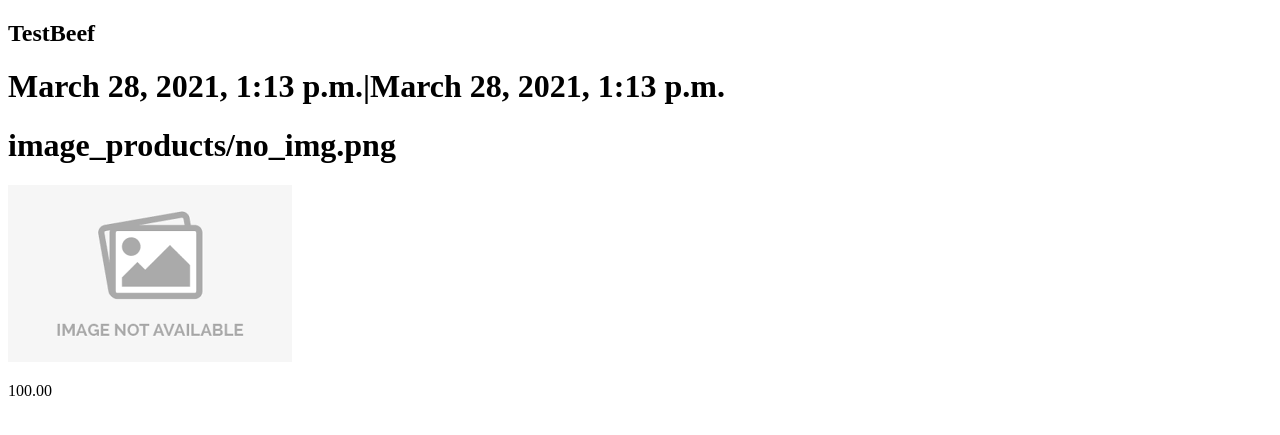
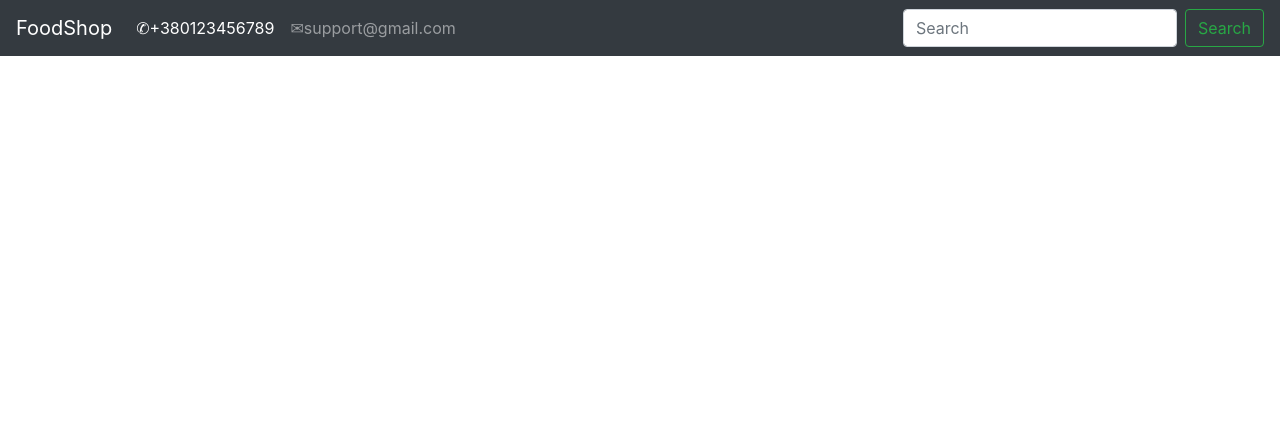
Before and after one commit to DmytroBerezhanskiy/Diplom, a Django app: a page that uses foodshop/templates/shop/base.html in a window 1280 px wide. Shown: the top 435 px of the page. Run offline with Django 3.2, Linux system fonts and the light colour scheme; data comes from the database, SQL or seed files in the repository; some libraries are stand-ins or nearby versions.

Commit message:
A few front

```diff
--- a/foodshop/templates/shop/base.html
+++ b/foodshop/templates/shop/base.html
@@ -6,9 +6,37 @@
           content="width=device-width, user-scalable=no, initial-scale=1.0, maximum-scale=1.0, minimum-scale=1.0">
     <meta http-equiv="X-UA-Compatible" content="ie=edge">
     <title>Document</title>
+    <link rel="stylesheet" href="https://maxcdn.bootstrapcdn.com/bootstrap/4.0.0/css/bootstrap.min.css" integrity="sha384-Gn5384xqQ1aoWXA+058RXPxPg6fy4IWvTNh0E263XmFcJlSAwiGgFAW/dAiS6JXm" crossorigin="anonymous">
+    <script src="https://maxcdn.bootstrapcdn.com/bootstrap/4.0.0/js/bootstrap.min.js" integrity="sha384-JZR6Spejh4U02d8jOt6vLEHfe/JQGiRRSQQxSfFWpi1MquVdAyjUar5+76PVCmYl" crossorigin="anonymous"></script>
+    <style>
+    html { overflow-x:  hidden; }
+  </style>
 </head>
 <body>
-{% block body %}
-{% endblock body %}
+<nav class="navbar navbar-expand-lg navbar-dark bg-dark">
+  <a class="navbar-brand" href="http://127.0.0.1:8000">FoodShop</a>
+  <button class="navbar-toggler" type="button" data-toggle="collapse" data-target="#navbarSupportedContent" aria-controls="navbarSupportedContent" aria-expanded="false" aria-label="Toggle navigation">
+    <span class="navbar-toggler-icon"></span>
+  </button>
+
+  <div class="collapse navbar-collapse" id="navbarSupportedContent">
+    <ul class="navbar-nav mr-auto">
+      <li class="nav-item active">
+        <a class="nav-link" href="#">&#9990;+380123456789<span class="sr-only">(current)</span></a>
+      </li>
+      <li class="nav-item">
+        <a class="nav-link" href="#">&#9993;support@gmail.com</a>
+      </li>
+    </ul>
+    <form class="form-inline my-2 my-lg-0">
+      <input class="form-control mr-sm-2" type="search" placeholder="Search" aria-label="Search">
+      <button class="btn btn-outline-success my-2 my-sm-0" type="submit">Search</button>
+    </form>
+  </div>
+</nav>
+{% block context %}
+{% endblock context %}
+{% load static %}
+    <script src="https://code.jquery.com/jquery-3.6.0.min.js" integrity="sha256-/xUj+3OJU5yExlq6GSYGSHk7tPXikynS7ogEvDej/m4=" crossorigin="anonymous"></script>
 </body>
 </html>
--- a/foodshop/templates/shop/product_detail.html
+++ b/foodshop/templates/shop/product_detail.html
@@ -5,6 +5,6 @@
     <h1>{{product.created}}|{{product.updated}}</h1>
     <h1>{{ product.image }}</h1>
     <img src="{{ product.image.url }}">
-    <p>{{product.price | safe}}</p>
+    <p>₴{{product.price | safe}}</p>
 </div>
 {% endblock body %}
--- /dev/null
+++ b/runtime.txt
@@ -0,0 +1 @@
+python-3.9.1
```
Also changed, not shown: foodshop/templates/shop/index.html (+22 -11 lines).
